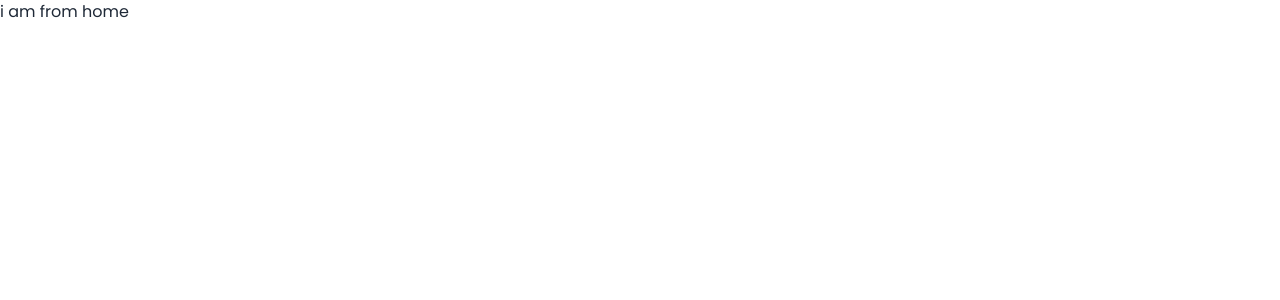
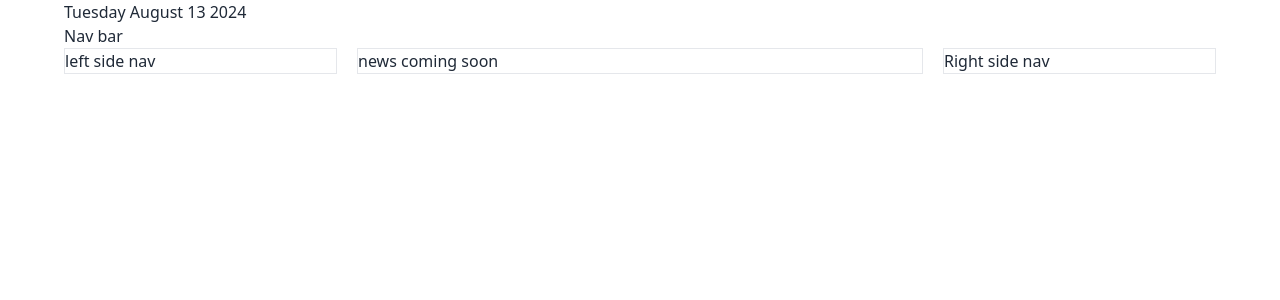
Before and after one commit to shahin2525/dragon-news-2, a React (Vite) app: page / in a window 1280 px wide. Shown: the top 300 px of the page. Built offline with nearby package versions, Linux system fonts and the light colour scheme.

Commit message:
add moment js

```diff
--- a/package.json
+++ b/package.json
@@ -13,6 +13,7 @@
     "firebase": "^10.12.5",
     "localforage": "^1.10.0",
     "match-sorter": "^6.3.4",
+    "moment": "^2.30.1",
     "react": "^18.3.1",
     "react-dom": "^18.3.1",
     "react-router-dom": "^6.26.0",
--- a/src/layout/Root.jsx
+++ b/src/layout/Root.jsx
@@ -2,7 +2,7 @@
 
 const Root = () => {
   return (
-    <div>
+    <div className="max-w-6xl mx-auto">
       <Outlet></Outlet>
     </div>
   );
--- a/src/pages/Home/Home.jsx
+++ b/src/pages/Home/Home.jsx
@@ -1,8 +1,25 @@
+import Header from "../shared/Header/Header";
+import LeftSideNav from "../shared/LeftSideNav/LeftSideNav";
+import Navbar from "../shared/Navbar/Navbar";
+import RightSideNav from "../shared/RightSideNav/RightSideNav";
+
 const Home = () => {
   return (
-    <div>
-      <h1 className="font-poppins">i am from home</h1>
-    </div>
+    <>
+      <Header></Header>
+      <Navbar></Navbar>
+      <div className="grid grid-cols-1 lg:grid-cols-4 gap-5">
+        <div className="border">
+          <LeftSideNav></LeftSideNav>
+        </div>
+        <div className="col-span-2 border">
+          <h1>news coming soon</h1>
+        </div>
+        <div className="border">
+          <RightSideNav></RightSideNav>
+        </div>
+      </div>
+    </>
   );
 };
 
--- a/src/pages/shared/Header/Header.jsx
+++ b/src/pages/shared/Header/Header.jsx
@@ -1,7 +1,9 @@
+import moment from "moment";
+
 const Header = () => {
   return (
     <div>
-      <h1>header component</h1>
+      <h1>{moment().format("dddd MMMM DD YYYY")}</h1>
     </div>
   );
 };
```
Also changed, not shown: 1 other file (tests, documents, lock files or other folders).
